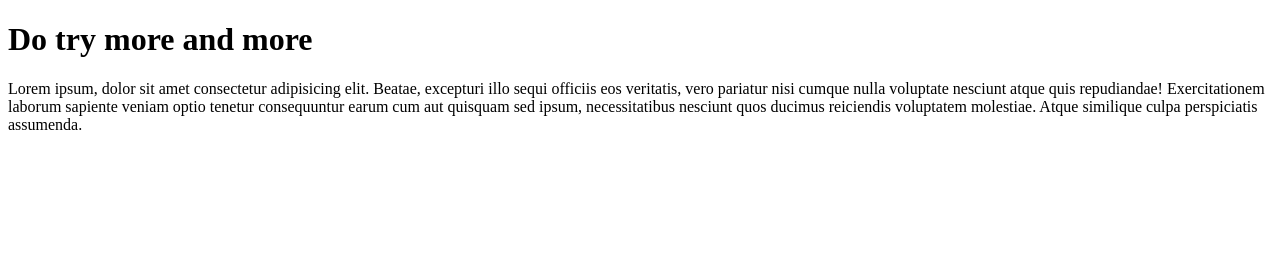
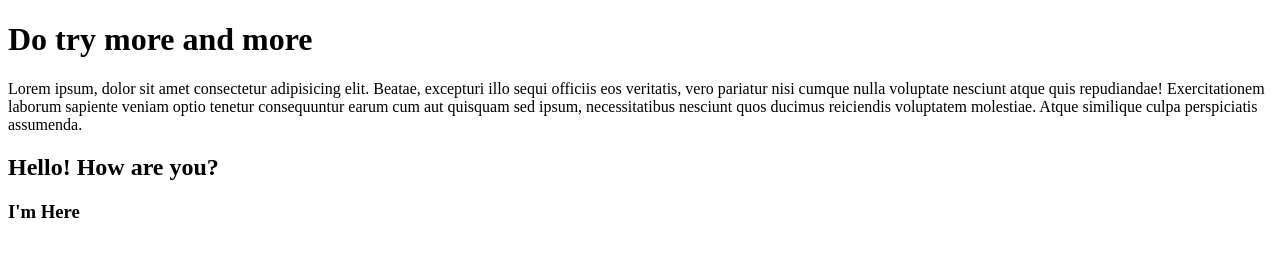
Before and after one commit to MdEbrahim-Shuvo/Agin-try, a plain HTML site: page index.html in a window 1280 px wide. Drawn offline with Linux system fonts and the light colour scheme.

Commit message:
m-5 (try)

```diff
--- a/index.html
+++ b/index.html
@@ -8,5 +8,7 @@
 <body>
     <h1>Do try more and more</h1>
     <p>Lorem ipsum, dolor sit amet consectetur adipisicing elit. Beatae, excepturi illo sequi officiis eos veritatis, vero pariatur nisi cumque nulla voluptate nesciunt atque quis repudiandae! Exercitationem laborum sapiente veniam optio tenetur consequuntur earum cum aut quisquam sed ipsum, necessitatibus nesciunt quos ducimus reiciendis voluptatem molestiae. Atque similique culpa perspiciatis assumenda.</p>
+    <h2>Hello! How are you?</h2>
+    <h3>I'm Here</h3>
 </body>
 </html>
```
